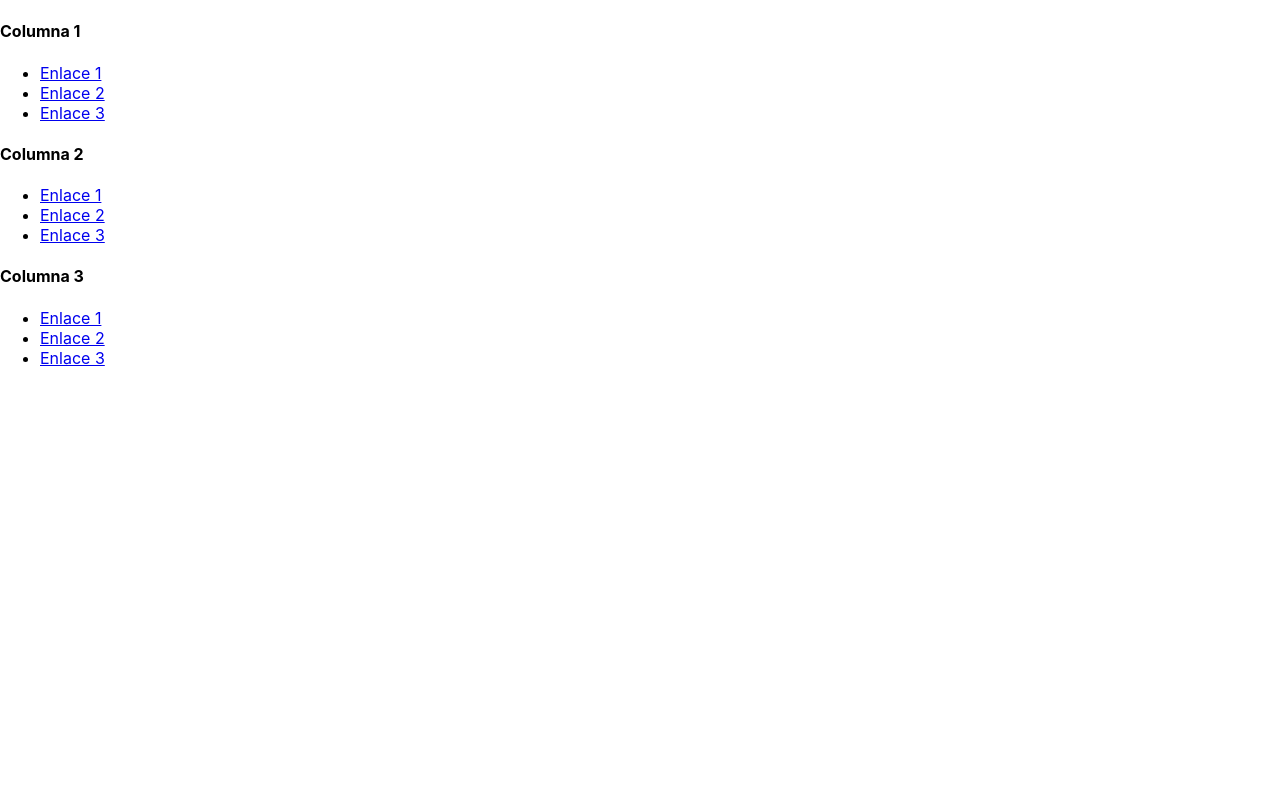
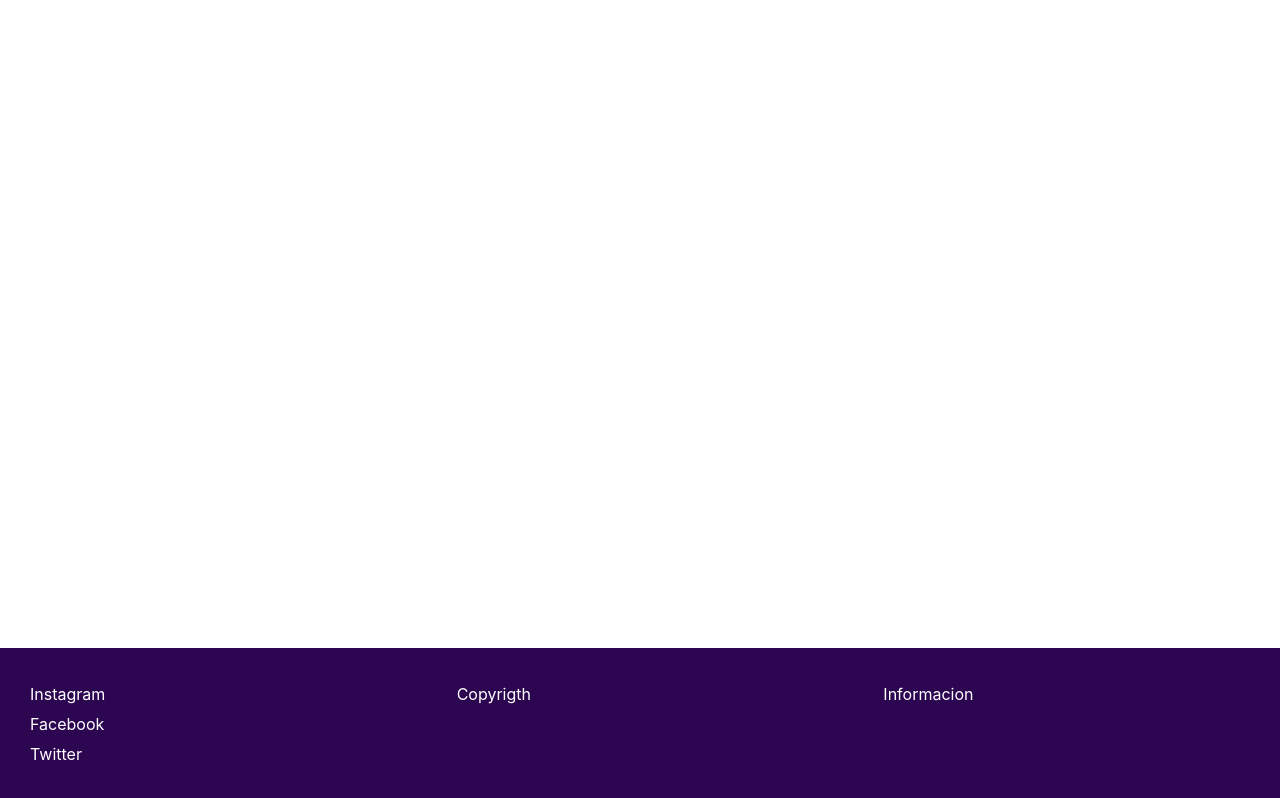
Before and after one commit to LucasLuna1/Banco, a React (Create React App) app: page / in a window 1280 px wide. Built offline with nearby package versions, Linux system fonts and the light colour scheme.

Commit message:
2do-commit-footer

```diff
--- a/src/componentes/Footer.jsx
+++ b/src/componentes/Footer.jsx
@@ -6,27 +6,20 @@ const Footer = () => {
   return (
     <footer className="footer">
       <div className="footer-column">
-        <h4>Columna 1</h4>
         <ul>
-          <li><a href="#!">Enlace 1</a></li>
-          <li><a href="#!">Enlace 2</a></li>
-          <li><a href="#!">Enlace 3</a></li>
+          <li><a href="#!">Instagram</a></li>
+          <li><a href="#!">Facebook</a></li>
+          <li><a href="#!">Twitter</a></li>
         </ul>
       </div>
       <div className="footer-column">
-        <h4>Columna 2</h4>
         <ul>
-          <li><a href="#">Enlace 1</a></li>
-          <li><a href="#">Enlace 2</a></li>
-          <li><a href="#">Enlace 3</a></li>
+          <li>Copyrigth</li>
         </ul>
       </div>
       <div className="footer-column">
-        <h4>Columna 3</h4>
         <ul>
-          <li><a href="#">Enlace 1</a></li>
-          <li><a href="#">Enlace 2</a></li>
-          <li><a href="#">Enlace 3</a></li>
+          <li>Informacion</li>
         </ul>
       </div>
     </footer>
--- a/src/componentes/style/Footer.css
+++ b/src/componentes/style/Footer.css
@@ -0,0 +1,52 @@
+
+.footer {
+    background-color: #6a0dad;
+    animation: morado 7.5s infinite alternate;
+    color: white;
+    padding: 20px;
+    display: flex;
+    justify-content: space-between;
+    position: fixed;
+    bottom: 0;
+    width: 100%;
+}
+@keyframes morado {
+    0% {
+        background-color: #771eca;
+    }
+    50% {
+    background-color: #480d91;
+    }
+    100% {
+        background-color: #25043d;
+    }
+}
+
+
+  .footer-column {
+    flex: 1;
+    margin: 0 10px;
+  }
+
+  .footer-column h4 {
+    border-bottom: 1px solid #777;
+    padding-bottom: 10px;
+  }
+
+  .footer-column ul {
+    list-style-type: none;
+    padding: 0;
+  }
+
+  .footer-column ul li {
+    margin: 10px 0;
+  }
+
+  .footer-column ul li a {
+    color: white;
+    text-decoration: none;
+  }
+
+  .footer-column ul li a:hover {
+    text-decoration: underline;
+  }
```
Also changed, not shown: src/componentes/logo/logo.png (added).
